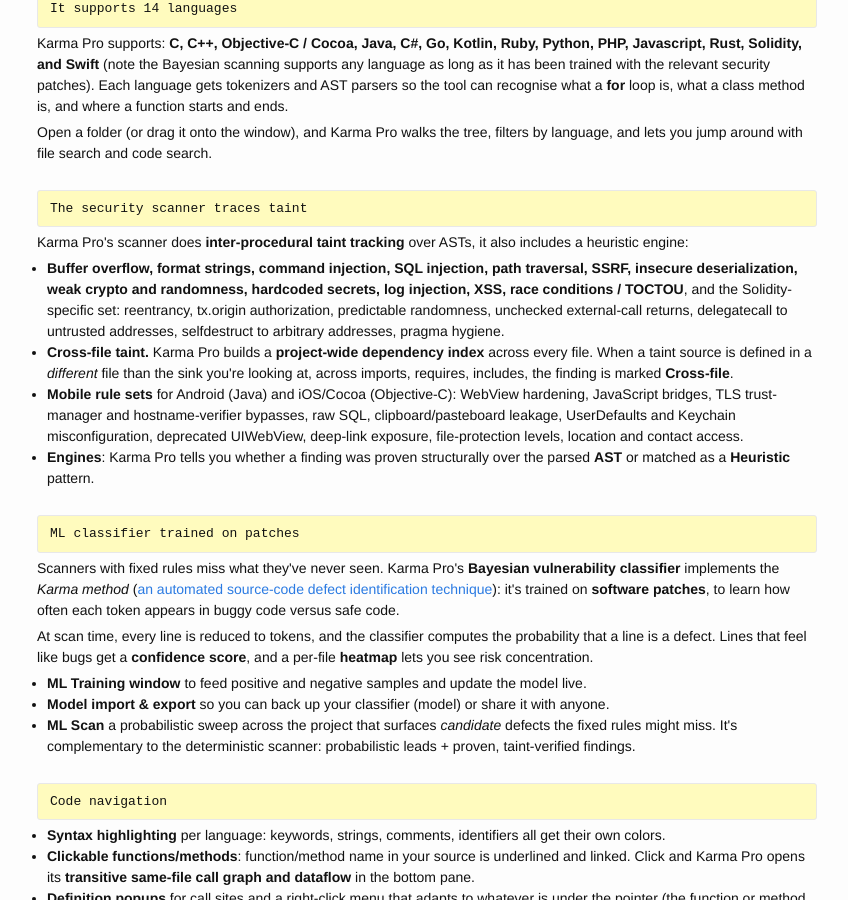
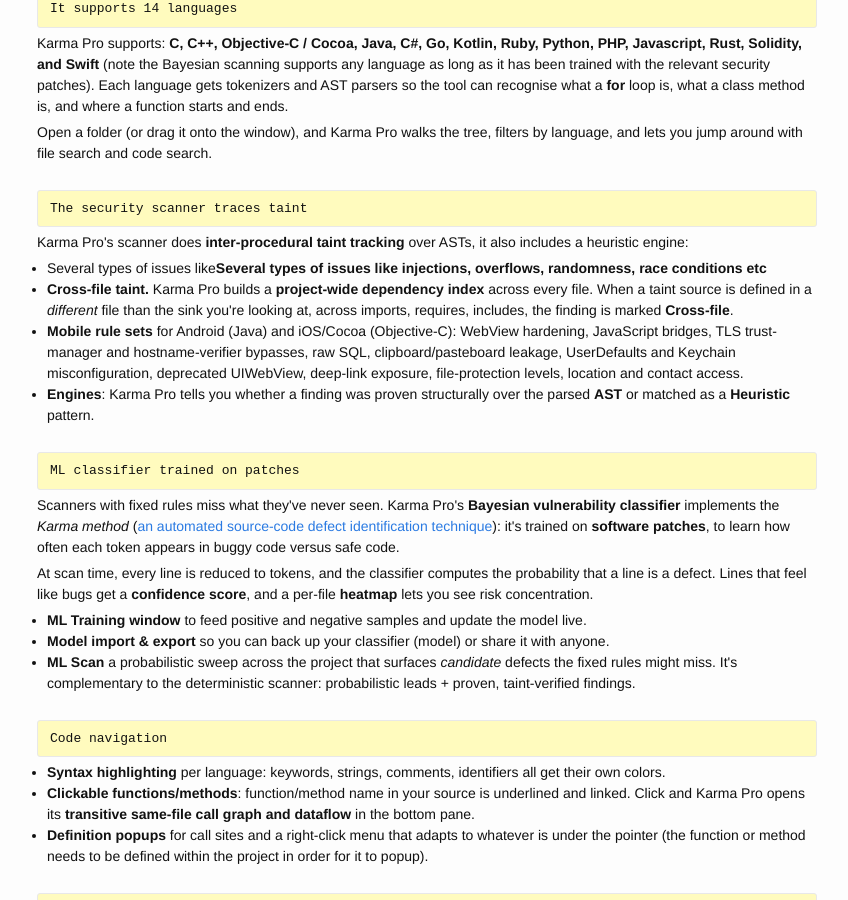
Before and after one commit to cphr/cphr.github.io, a Jekyll site: the page built from _posts/2026-09-19-Karma-Pro-The-Code-Security-Review-tool.html, in a window 1280 px wide and 900 px high, scrolled down 605 px. Shown: the whole window, without its empty margins (213-1061 px from the left). Built offline with Jekyll 4.4.1, drawn with Linux system fonts in a browser that asks for light colours.

Commit message:
Update 2026-09-19-Karma-Pro-The-Code-Security-Review-tool.html

```diff
--- a/_posts/2026-09-19-Karma-Pro-The-Code-Security-Review-tool.html
+++ b/_posts/2026-09-19-Karma-Pro-The-Code-Security-Review-tool.html
@@ -26,7 +26,7 @@
 <pre>The security scanner traces taint</pre>
 <p>Karma Pro's scanner does <strong>inter-procedural taint tracking</strong> over ASTs, it also includes a heuristic engine:</p>
 <ul>
-<li><strong>Buffer overflow, format strings, command injection, SQL injection, path traversal, SSRF, insecure deserialization, weak crypto and randomness, hardcoded secrets, log injection, XSS, race conditions / TOCTOU</strong>, and the Solidity-specific set: reentrancy, tx.origin authorization, predictable randomness, unchecked external-call returns, delegatecall to untrusted addresses, selfdestruct to arbitrary addresses, pragma hygiene.</li>
+<li>Several types of issues like<strong>Several types of issues like injections, overflows, randomness, race conditions etc</strong></li>
 <li><strong>Cross-file taint.</strong> Karma Pro builds a <strong>project-wide dependency index</strong> across every file. When a taint source is defined in a <em>different</em> file than the sink you're looking at, across imports, requires, includes, the finding is marked <strong>Cross-file</strong>. </li>
 <li><strong>Mobile rule sets</strong> for Android (Java) and iOS/Cocoa (Objective-C): WebView hardening, JavaScript bridges, TLS trust-manager and hostname-verifier bypasses, raw SQL, clipboard/pasteboard leakage, UserDefaults and Keychain misconfiguration, deprecated UIWebView, deep-link exposure, file-protection levels, location and contact access.</li>
 <li><strong>Engines</strong>: Karma Pro tells you whether a finding was proven structurally over the parsed <strong>AST</strong> or matched as a <strong>Heuristic</strong> pattern. </li>
```
